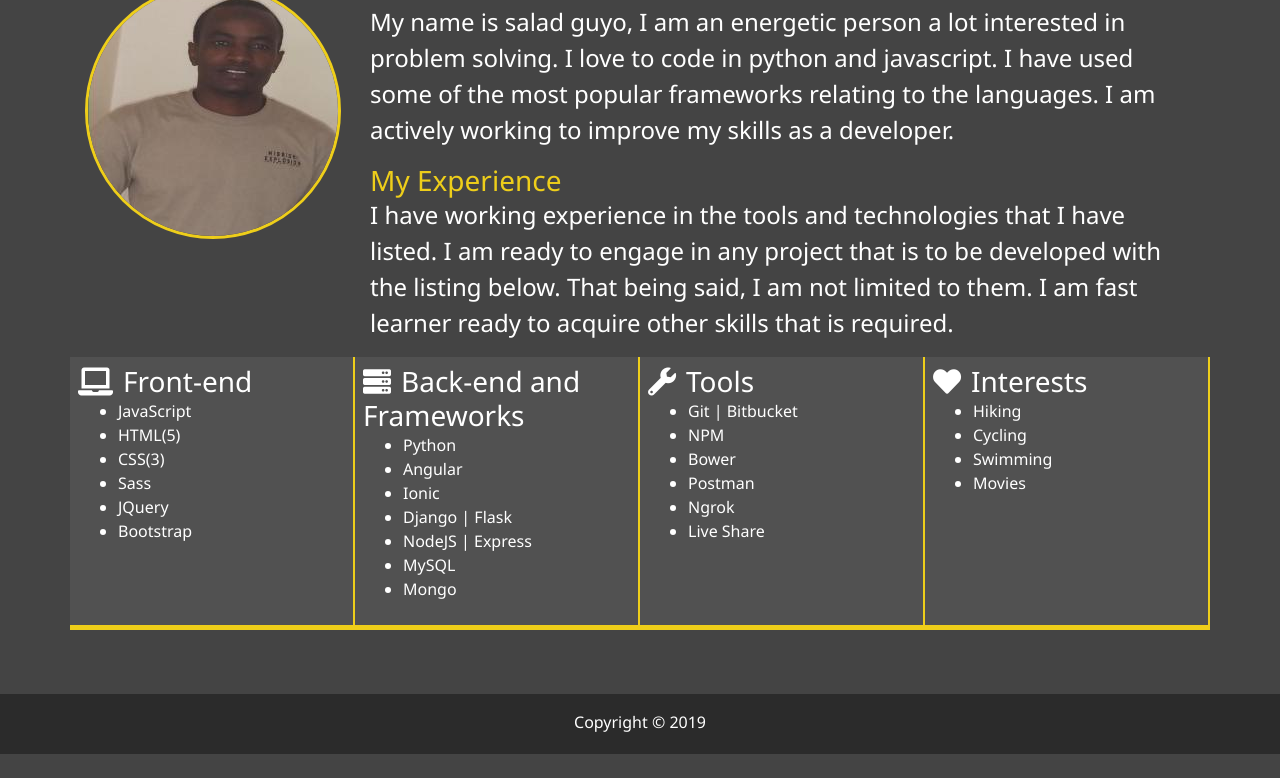
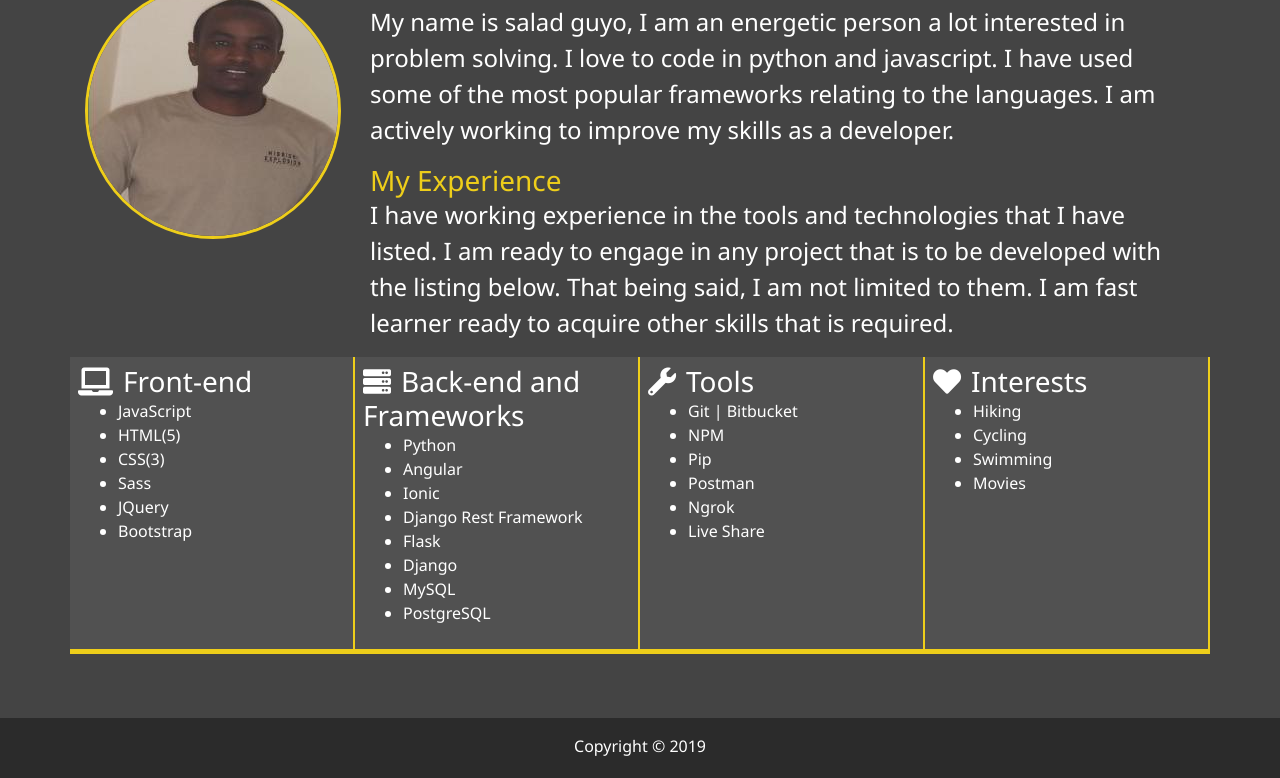
Before and after one commit to saladgg/me_portfolio, a website: page dist/about.html in a window 1280 px wide. Shown: the part 209-987 px from the top of the page. Before the commit the page ends 963 px from the top, so only its background shows below. Drawn offline with nearby package versions, Linux system fonts and the light colour scheme.

Commit message:
about page modification

```diff
--- a/dist/about.html
+++ b/dist/about.html
@@ -62,10 +62,11 @@
                         <li>Python</li>
                         <li>Angular</li>
                         <li>Ionic</li>
-                        <li>Django | Flask</li>
-						<li>NodeJS | Express</li>
+						<li>Django Rest Framework</li>
+                        <li>Flask</li>
+                        <li>Django</li>
 						<li>MySQL</li>
-						<li>Mongo</li>
+						<li>PostgreSQL</li>
 					</ul>
             </div>
 
@@ -74,7 +75,7 @@
 					<ul>
 						<li>Git | Bitbucket</li>
 						<li>NPM</li>
-                        <li>Bower</li>
+                        <li>Pip</li>
 						<li>Postman</li>
 						<li>Ngrok</li>
 						<li>Live Share</li>
```
Also changed, not shown: readme.md, 1 other file.
